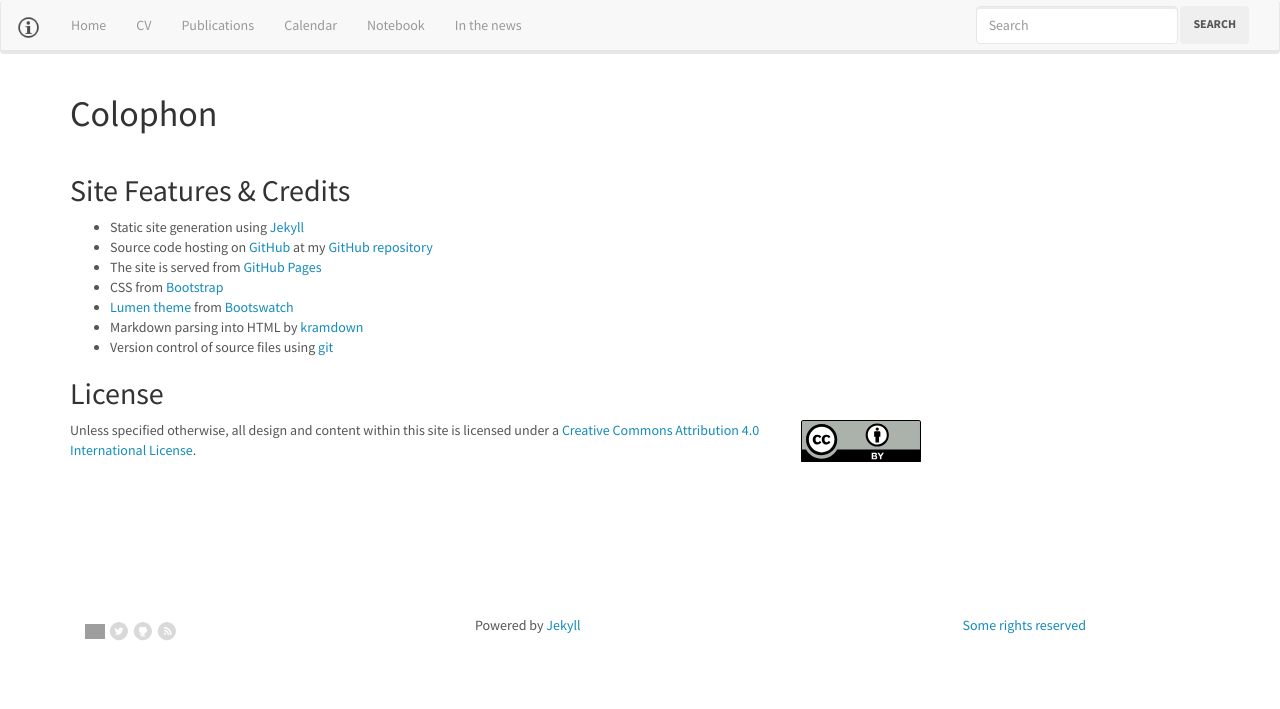
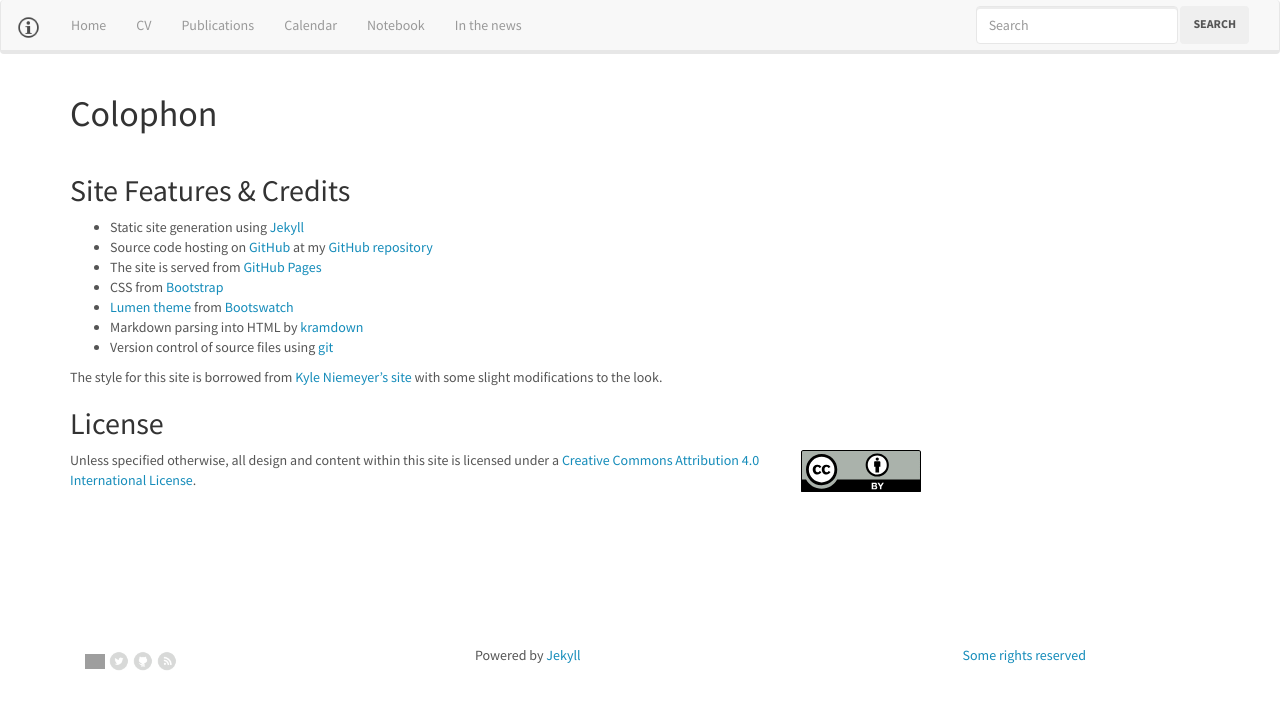
Before and after one commit to devinberg/devinberg.com, a Jekyll site: the page built from info.md, in a window 1280 px wide. Shown: the top 709 px of the page. Built offline with Jekyll 4.4.1, drawn with Linux system fonts in a browser that asks for light colours; nearby versions of some CDN libraries; comment, search, counter and statistics services are not loaded; grey boxes are pictures that could not be loaded.

Commit message:
link to Kyle

```diff
--- a/info.md
+++ b/info.md
@@ -15,6 +15,8 @@
 * [Lumen theme](http://bootswatch.com/lumen/) from [Bootswatch](http://bootswatch.com/)
 * Markdown parsing into HTML by [kramdown](http://kramdown.gettalong.org)
 * Version control of source files using [git](https://git-scm.com)
+
+The style for this site is borrowed from [Kyle Niemeyer's site](http://kyleniemeyer.com/) with some slight modifications to the look.
 
 
 License
```
